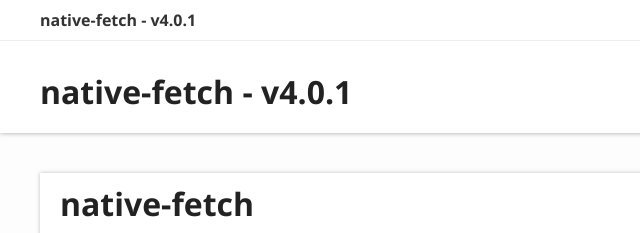
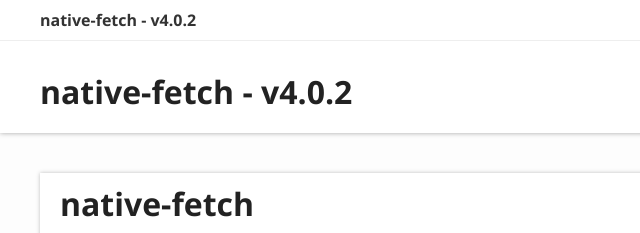
Before and after one commit to achingbrain/native-fetch, a plain HTML site: page index.html in a window 1280 px wide. Shown: the top 233 px of the page, 0-640 px from the left. Drawn offline with Linux system fonts and the light colour scheme.

Commit message:
chore: update documentation

```diff
--- a/index.html
+++ b/index.html
@@ -3,8 +3,8 @@
 <head>
 	<meta charset="utf-8">
 	<meta http-equiv="X-UA-Compatible" content="IE=edge">
-	<title>native-fetch - v4.0.1</title>
-	<meta name="description" content="Documentation for native-fetch - v4.0.1">
+	<title>native-fetch - v4.0.2</title>
+	<meta name="description" content="Documentation for native-fetch - v4.0.2">
 	<meta name="viewport" content="width=device-width, initial-scale=1">
 	<link rel="stylesheet" href="assets/css/main.css">
 	<script async src="assets/js/search.js" id="search-script"></script>
@@ -23,7 +23,7 @@
 						<li class="state loading">Preparing search index...</li>
 						<li class="state failure">The search index is not available</li>
 					</ul>
-					<a href="index.html" class="title">native-fetch - v4.0.1</a>
+					<a href="index.html" class="title">native-fetch - v4.0.2</a>
 				</div>
 				<div class="table-cell" id="tsd-widgets">
 					<div id="tsd-filter">
@@ -50,7 +50,7 @@
 	</div>
 	<div class="tsd-page-title">
 		<div class="container">
-			<h1>native-fetch - v4.0.1</h1>
+			<h1>native-fetch - v4.0.2</h1>
 		</div>
 	</div>
 </header>
```
Also changed, not shown: modules.html (+4 -4 lines).
